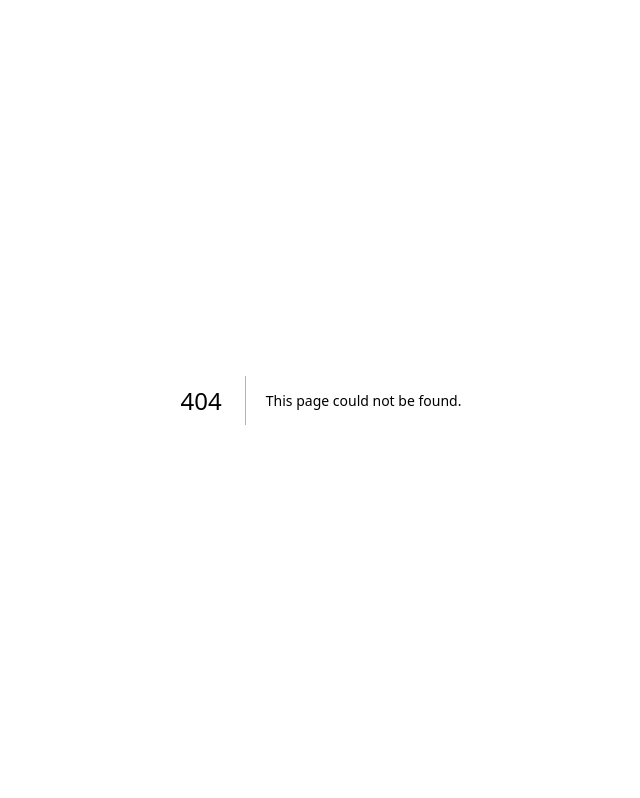
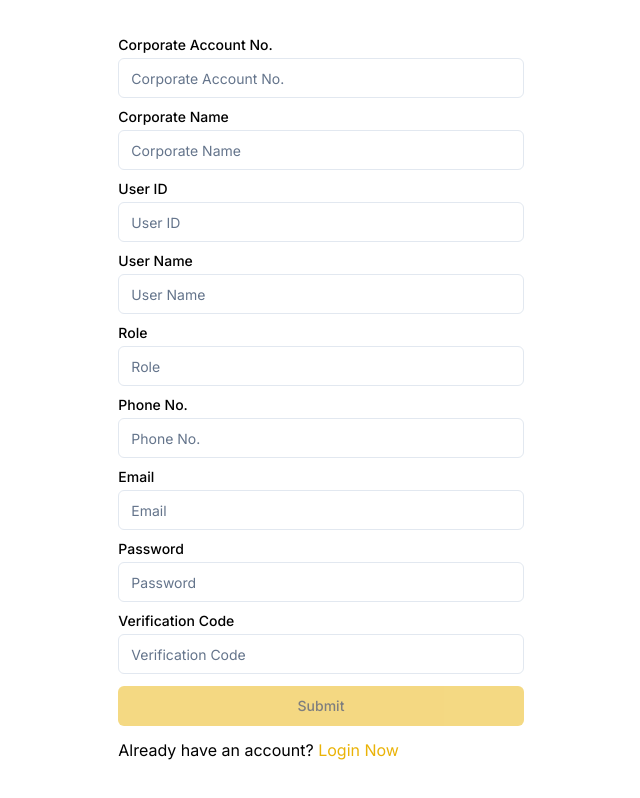
Before and after one commit to naufaldymahas/bnc, a Next.js app in the folder web/: page /register in a window 1280 px wide. Before the commit this address had no page. Shown: the whole page, without its empty margins (319-959 px from the left). Built offline with nearby package versions, Linux system fonts and the light colour scheme.

Commit message:
feat(web): add register and login page

```diff
--- a/web/package.json
+++ b/web/package.json
@@ -9,6 +9,7 @@
     "lint": "next lint"
   },
   "dependencies": {
+    "@radix-ui/react-label": "^2.0.2",
     "@radix-ui/react-slot": "^1.0.2",
     "class-variance-authority": "^0.7.0",
     "clsx": "^2.1.1",
--- /dev/null
+++ b/web/src/app/login/page.tsx
@@ -0,0 +1,39 @@
+import { Button } from "@/components/ui/button";
+import { Input } from "@/components/ui/input";
+import { Label } from "@/components/ui/label";
+import Link from "next/link";
+
+export interface LoginProps {}
+
+export default function Login(props: LoginProps) {
+  return (
+    <div className="container h-screen">
+      <div className="flex flex-col justify-center mx-auto h-full md:w-1/3">
+        <div className="grid w-full items-center gap-1.5 mb-3">
+          <Label htmlFor="corporateAccountNo">Corporate Account No.</Label>
+          <Input id="corporateAccountNo" placeholder="Corporate Account No." />
+        </div>
+        <div className="grid w-full items-center gap-1.5 mb-3">
+          <Label htmlFor="userId">User ID</Label>
+          <Input id="userId" placeholder="User ID" />
+        </div>
+        <div className="grid w-full items-center gap-1.5 mb-3">
+          <Label htmlFor="password">Login Password</Label>
+          <Input type="password" id="password" placeholder="Login Password" />
+        </div>
+        <Button variant={"yellow"} className="mb-3">
+          Login
+        </Button>
+        <p>
+          Don't have an account?{" "}
+          <Link
+            className="text-yellow-500 hover:text-yellow-400/90"
+            href={"/register"}
+          >
+            Register Now
+          </Link>
+        </p>
+      </div>
+    </div>
+  );
+}
--- /dev/null
+++ b/web/src/app/register/page.tsx
@@ -0,0 +1,63 @@
+import { Button } from "@/components/ui/button";
+import { Input } from "@/components/ui/input";
+import { Label } from "@/components/ui/label";
+import Link from "next/link";
+
+export interface RegisterProps {}
+
+export default function Register(props: RegisterProps) {
+  return (
+    <div className="container h-screen">
+      <div className="flex flex-col justify-center mx-auto h-full md:w-1/3">
+        <div className="grid w-full items-center gap-1.5 mb-3">
+          <Label htmlFor="corporateAccountNo">Corporate Account No.</Label>
+          <Input id="corporateAccountNo" placeholder="Corporate Account No." />
+        </div>
+        <div className="grid w-full items-center gap-1.5 mb-3">
+          <Label htmlFor="corporateName">Corporate Name</Label>
+          <Input id="corporateName" placeholder="Corporate Name" />
+        </div>
+        <div className="grid w-full items-center gap-1.5 mb-3">
+          <Label htmlFor="userId">User ID</Label>
+          <Input id="userId" placeholder="User ID" />
+        </div>
+        <div className="grid w-full items-center gap-1.5 mb-3">
+          <Label htmlFor="userName">User Name</Label>
+          <Input id="userName" placeholder="User Name" />
+        </div>
+        <div className="grid w-full items-center gap-1.5 mb-3">
+          <Label htmlFor="role">Role</Label>
+          <Input id="role" placeholder="Role" />
+        </div>
+        <div className="grid w-full items-center gap-1.5 mb-3">
+          <Label htmlFor="phoneNo">Phone No.</Label>
+          <Input id="phoneNo" placeholder="Phone No." />
+        </div>
+        <div className="grid w-full items-center gap-1.5 mb-3">
+          <Label htmlFor="email">Email</Label>
+          <Input type="email" id="email" placeholder="Email" />
+        </div>
+        <div className="grid w-full items-center gap-1.5 mb-3">
+          <Label htmlFor="password">Password</Label>
+          <Input type="password" id="password" placeholder="Password" />
+        </div>
+        <div className="grid w-full items-center gap-1.5 mb-3">
+          <Label htmlFor="verificationCode">Verification Code</Label>
+          <Input id="verificationCode" placeholder="Verification Code" />
+        </div>
+        <Button variant={"yellow"} className="mb-3" disabled={true}>
+          Submit
+        </Button>
+        <p>
+          Already have an account?{" "}
+          <Link
+            className="text-yellow-500 hover:text-yellow-400/90"
+            href={"/login"}
+          >
+            Login Now
+          </Link>
+        </p>
+      </div>
+    </div>
+  );
+}
--- /dev/null
+++ b/web/src/components/ui/input.tsx
@@ -0,0 +1,25 @@
+import * as React from "react"
+
+import { cn } from "@/lib/utils"
+
+export interface InputProps
+  extends React.InputHTMLAttributes<HTMLInputElement> {}
+
+const Input = React.forwardRef<HTMLInputElement, InputProps>(
+  ({ className, type, ...props }, ref) => {
+    return (
+      <input
+        type={type}
+        className={cn(
+          "flex h-10 w-full rounded-md border border-slate-200 bg-white px-3 py-2 text-sm ring-offset-white file:border-0 file:bg-transparent file:text-sm file:font-medium placeholder:text-slate-500 focus-visible:outline-none focus-visible:ring-2 focus-visible:ring-slate-950 focus-visible:ring-offset-2 disabled:cursor-not-allowed disabled:opacity-50 dark:border-slate-800 dark:bg-slate-950 dark:ring-offset-slate-950 dark:placeholder:text-slate-400 dark:focus-visible:ring-slate-300",
+          className
+        )}
+        ref={ref}
+        {...props}
+      />
+    )
+  }
+)
+Input.displayName = "Input"
+
+export { Input }
--- /dev/null
+++ b/web/src/components/ui/label.tsx
@@ -0,0 +1,26 @@
+"use client"
+
+import * as React from "react"
+import * as LabelPrimitive from "@radix-ui/react-label"
+import { cva, type VariantProps } from "class-variance-authority"
+
+import { cn } from "@/lib/utils"
+
+const labelVariants = cva(
+  "text-sm font-medium leading-none peer-disabled:cursor-not-allowed peer-disabled:opacity-70"
+)
+
+const Label = React.forwardRef<
+  React.ElementRef<typeof LabelPrimitive.Root>,
+  React.ComponentPropsWithoutRef<typeof LabelPrimitive.Root> &
+    VariantProps<typeof labelVariants>
+>(({ className, ...props }, ref) => (
+  <LabelPrimitive.Root
+    ref={ref}
+    className={cn(labelVariants(), className)}
+    {...props}
+  />
+))
+Label.displayName = LabelPrimitive.Root.displayName
+
+export { Label }
```
Also changed, not shown: 1 other file (tests, documents, lock files or other folders).
